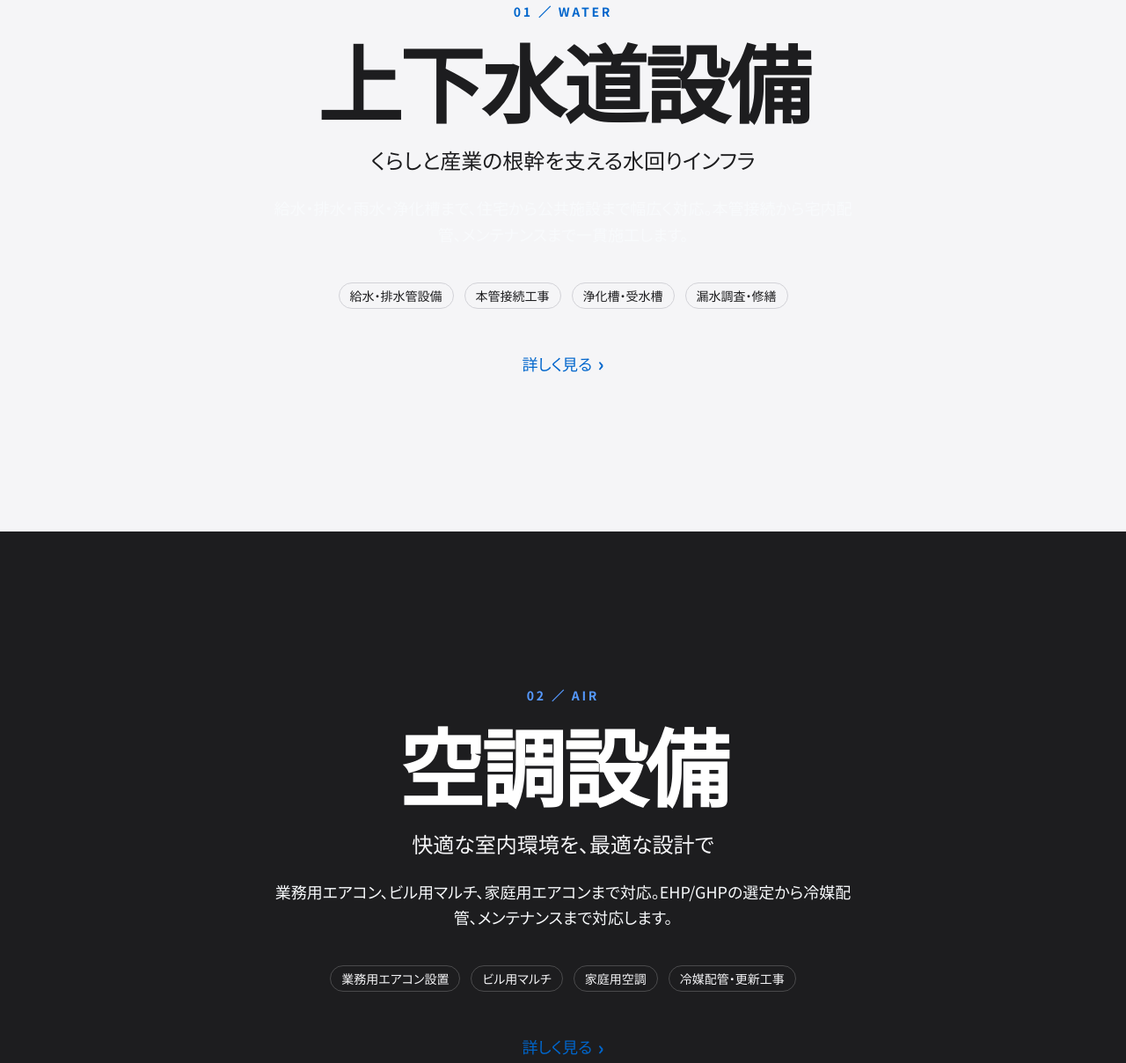
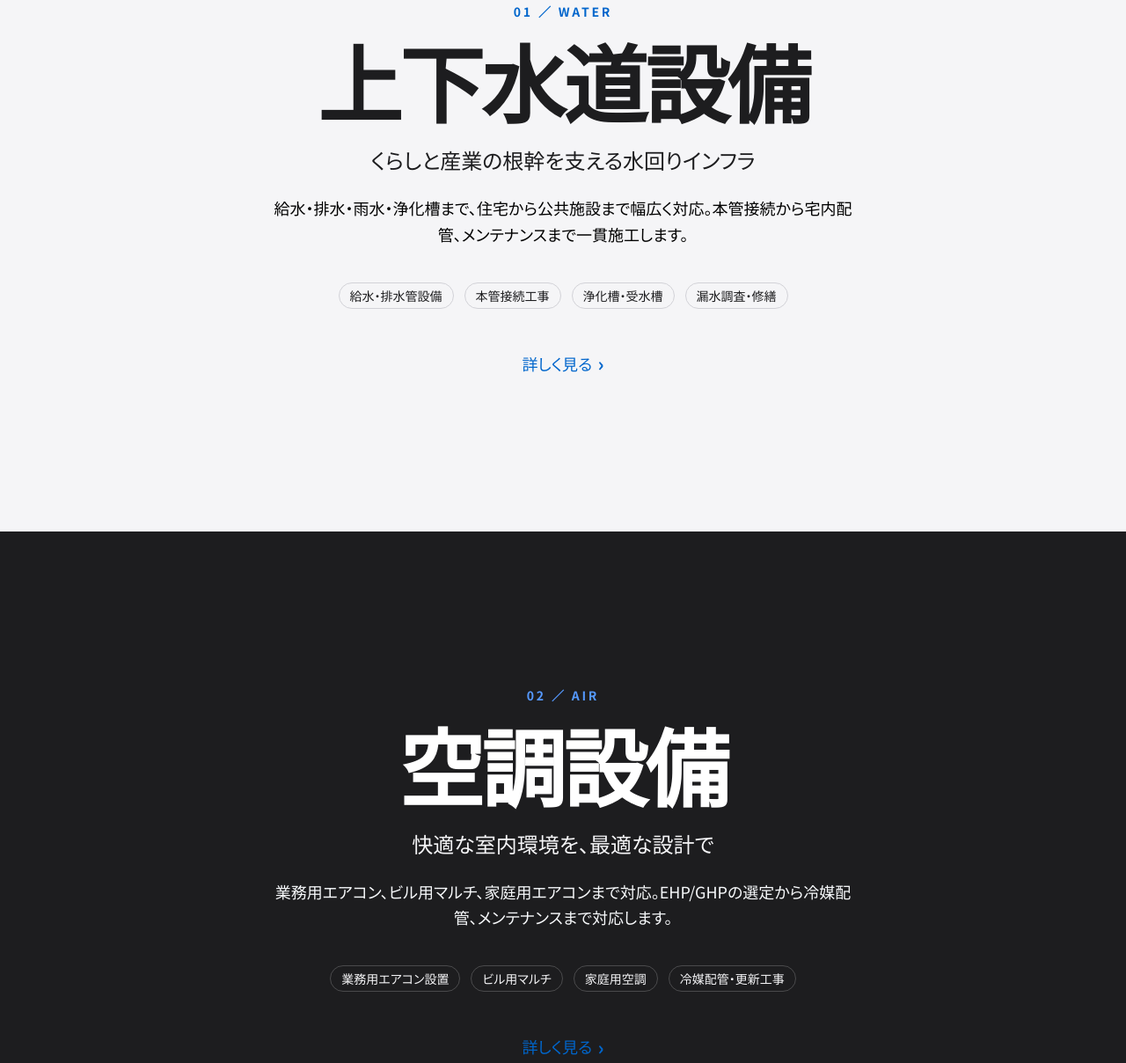
Before and after one commit to sndeltabbstar1-code/kanou-setsubi-hp, an Astro site: page / in a window 1280 px wide. Shown: the part 2280-3488 px from the top of the page at 88% size. Built offline with nearby package versions, Linux system fonts and the light colour scheme; Astro itself is replaced by a stand-in of ours.

Commit message:
事業セクションの説明文を明背景時に純黒へ（視認性向上）

```diff
--- a/src/pages/index.astro
+++ b/src/pages/index.astro
@@ -70,7 +70,7 @@ const featuredWorks = works.slice(0, 6);
     services.map((s, i) => {
       const dark = i % 2 === 1;
       const bg = dark ? 'bg-[#1d1d1f] text-white' : 'bg-[#f5f5f7] text-[#1d1d1f]';
-      const muted = dark ? 'text-[#d2d2d7]' : 'text-[#1d1d1f]';
+      const muted = dark ? 'text-[#d2d2d7]' : 'text-black';
       return (
         <section class={`relative py-28 lg:py-44 text-center overflow-hidden ${bg}`}>
           <div class="mx-auto max-w-4xl px-6">
```
